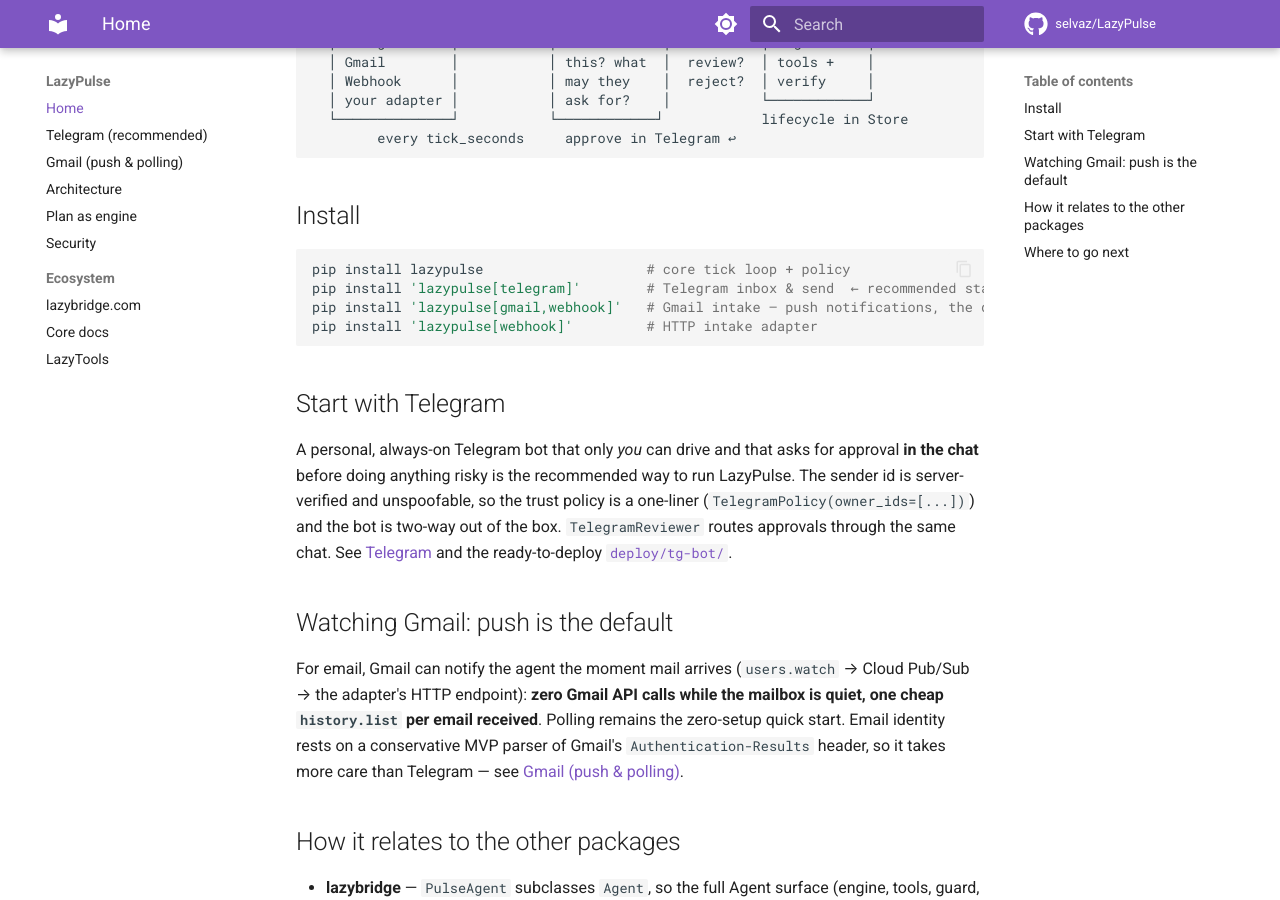
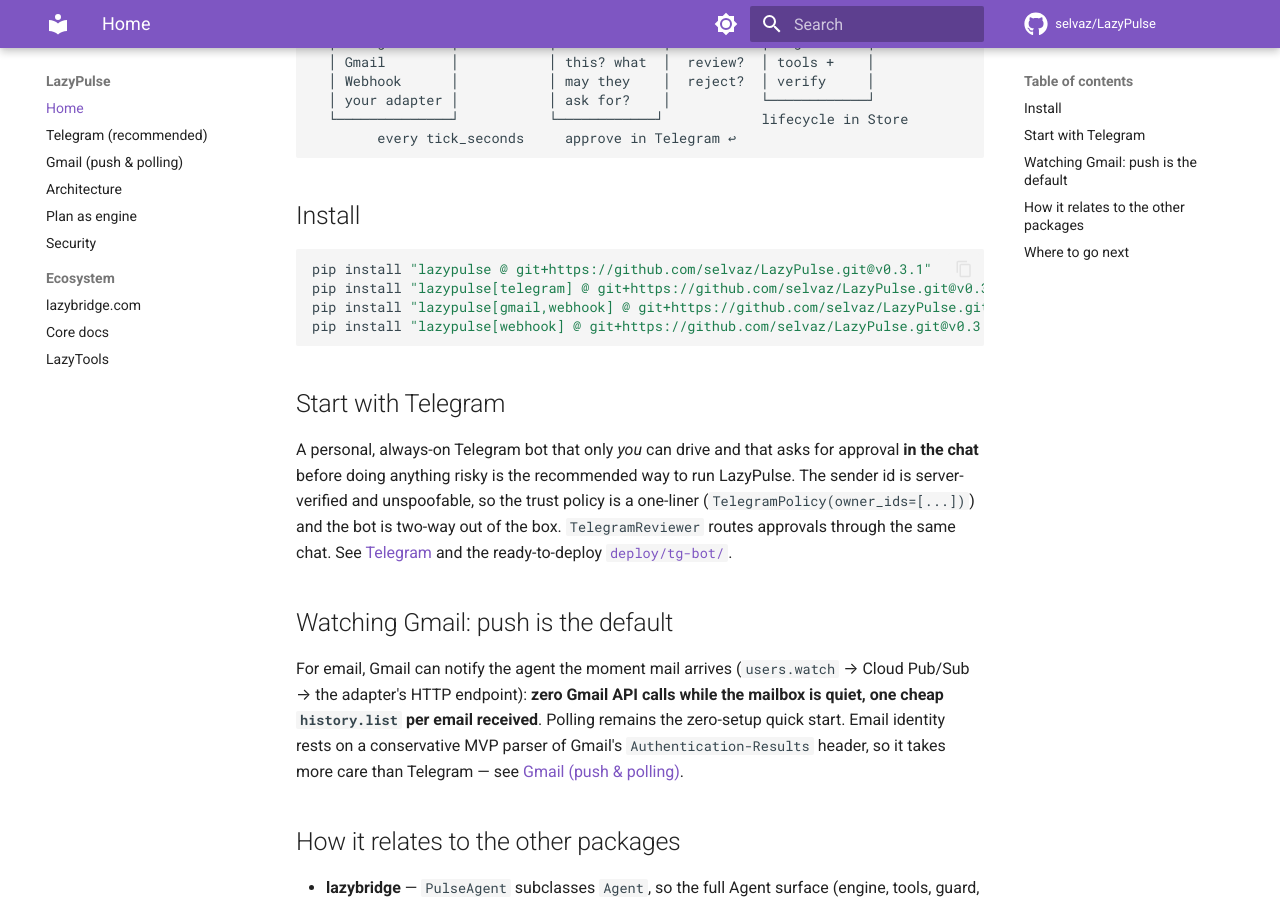
Before and after one commit to selvaz/LazyPulse, an MkDocs documentation site: the page built from docs/index.md, in a window 1280 px wide and 900 px high, scrolled down 792 px. Built offline with MkDocs 1.6.1 and Material for MkDocs 9.7.7, drawn with Linux system fonts in a browser that asks for light colours; comment, search, counter and statistics services are not loaded.

Commit message:
docs: install lazypulse from GitHub, not PyPI
Only LazyBridge is on PyPI; lazypulse is GitHub-only (tag v0.3.1).

- README + docs/index.md + docs/gmail.md + docs/telegram.md:
  `pip install lazypulse[...]` -> `lazypulse[...] @ git+https://github.com/
  selvaz/LazyPulse.git@v0.3.1`
- CONTRIBUTING.md: drop the "not on PyPI yet / pin to the CI SHA" note and
  the @<sha> placeholder; the [dev] extra already pins lazytoolkit to its
  release tag v0.3.2, and the standalone install example uses the tag too

Co-Authored-By: Claude Sonnet 5 <noreply@anthropic.com>

````diff
--- a/docs/index.md
+++ b/docs/index.md
@@ -46,10 +46,10 @@ approval — right in the chat — before anything risky actually happens.
 ## Install
 
 ```bash
-pip install lazypulse                    # core tick loop + policy
-pip install 'lazypulse[telegram]'        # Telegram inbox & send  ← recommended start
-pip install 'lazypulse[gmail,webhook]'   # Gmail intake — push notifications, the default
-pip install 'lazypulse[webhook]'         # HTTP intake adapter
+pip install "lazypulse @ git+https://github.com/selvaz/LazyPulse.git@v0.3.1"                    # core tick loop + policy
+pip install "lazypulse[telegram] @ git+https://github.com/selvaz/LazyPulse.git@v0.3.1"        # Telegram inbox & send  ← recommended start
+pip install "lazypulse[gmail,webhook] @ git+https://github.com/selvaz/LazyPulse.git@v0.3.1"   # Gmail intake — push notifications, the default
+pip install "lazypulse[webhook] @ git+https://github.com/selvaz/LazyPulse.git@v0.3.1"         # HTTP intake adapter
 ```
 
 ## Start with Telegram
````
Also changed, not shown: CONTRIBUTING.md (+5 -4 lines), README.md (+15 -11 lines), docs/gmail.md (+2 -2 lines), docs/telegram.md (+1 -1 lines).
